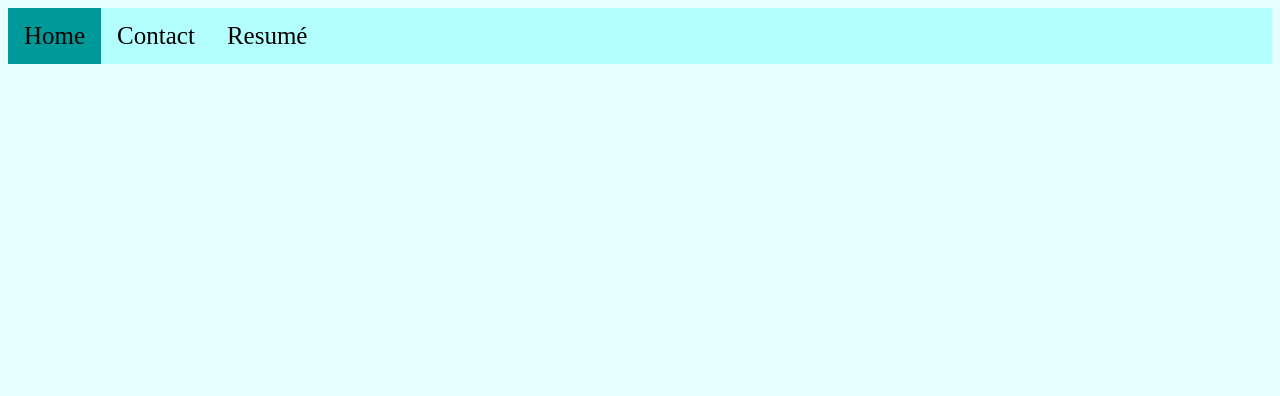
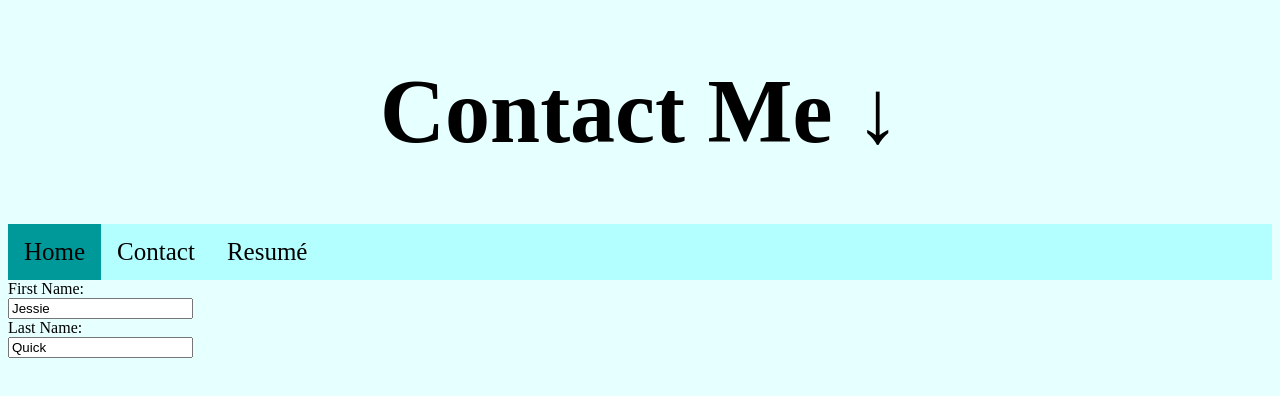
Before and after one commit to EdenFarris2003/EdenFarris2003.github.io, a plain HTML site: page contact.html in a window 1280 px wide. Drawn offline with Linux system fonts and the light colour scheme.

Commit message:
added
I added in first and last name to my contact form

```diff
--- a/contact.html
+++ b/contact.html
@@ -7,10 +7,19 @@
     <title>Contact</title>
 </head>
 <body>
+    <div class="header">
+        <h1>Contact Me &darr;</h1>
+    </div>
     <ul class="topnav">
         <li><a class="active" href="index.html">Home</a></li>
         <li><a href="contact.html">Contact</a></li>
         <li><a href="resume.html">Resumé</a></li>
     </ul>
+<form action="thankyou.html">
+<label for="fname">First Name:</label><br>
+<input type="text" id="fname" name="fname" value="Jessie"><br>
+<label for="lname">Last Name:</label><br>
+<input type="text" id="lname" name="lname" value="Quick"><br>
+</form>
 </body>
 </html>
```
